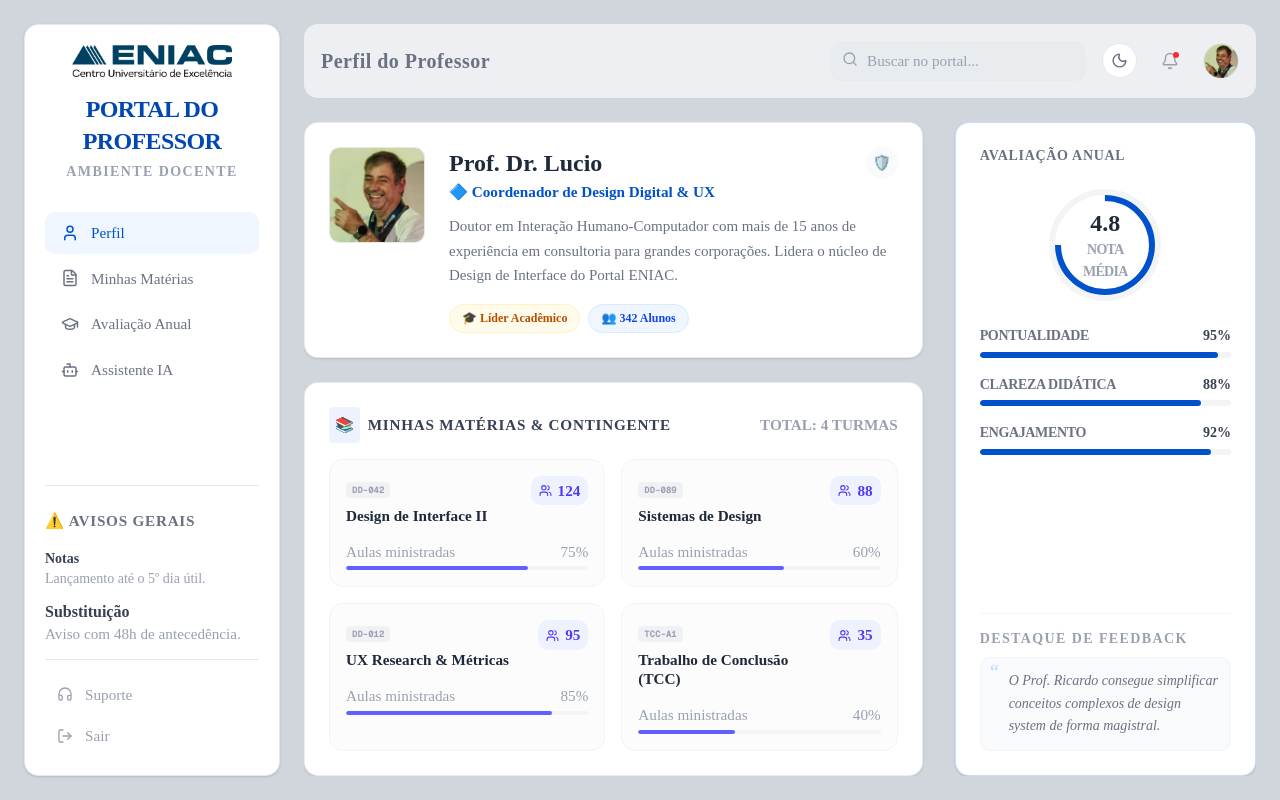
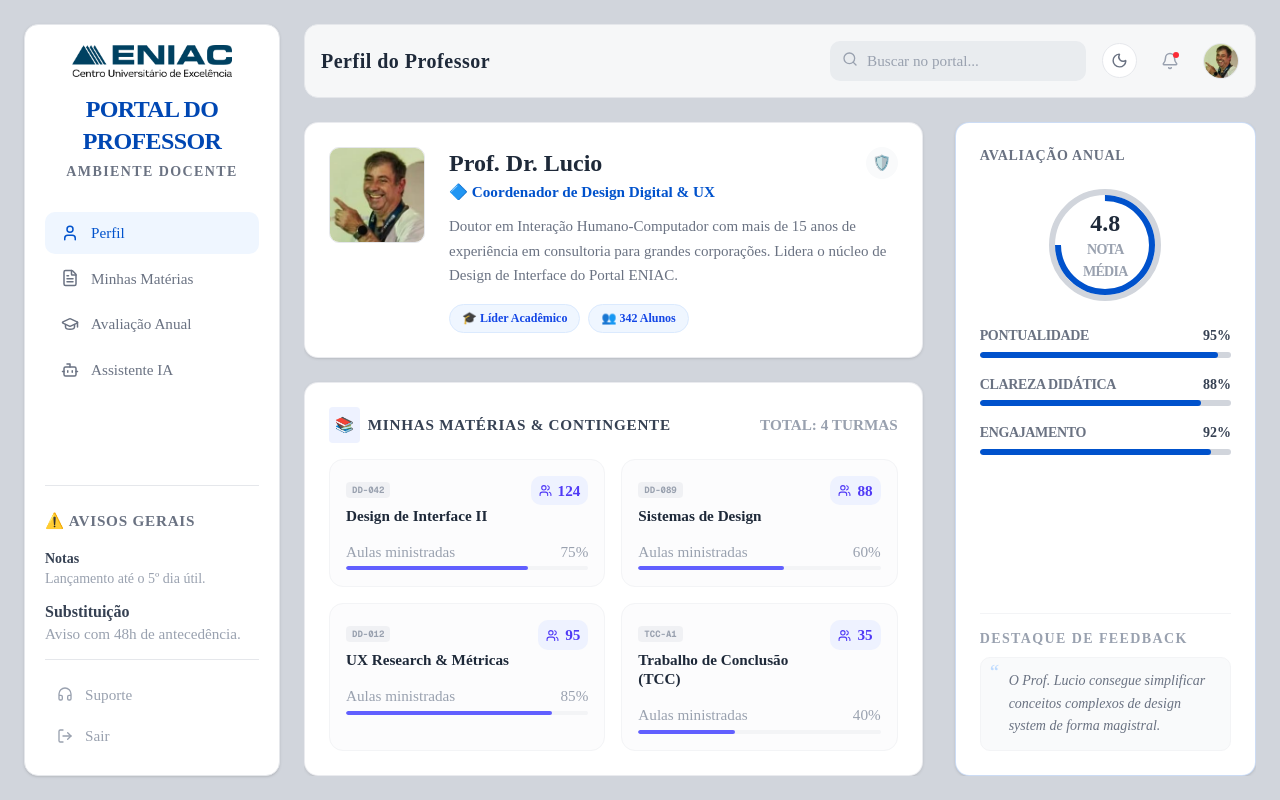
Before and after one commit to thalytaestevam02-dot/frontproject, a Next.js app: page /perfil_professor in a window 1280 px wide. Built offline with nearby package versions, Linux system fonts and the light colour scheme.

Commit message:
alteração nas cores dos textos das páginas  'Perfil_Professor' e 'Perfil_Ia_Professor'

```diff
--- a/components/Gestoria.tsx
+++ b/components/Gestoria.tsx
@@ -55,8 +55,8 @@ export default function GestoriaPage() {
           </div>
 
           <div className="mb-7 text-center">
-            <h1 className="text-2xl font-bold tracking-tight text-[#0047b3] dark:text-white">PORTAL DO GESTOR</h1>
-            <p className="mt-1 text-[11px] text-gray-400 dark:text-blue-400 font-bold uppercase tracking-widest">Ambiente Docente</p>
+            <h1 className="text-2xl font-bold tracking-tight text-[#0047b3] dark:text-[#0c6cfb]">PORTAL DO GESTOR</h1>
+            <p className="mt-1 text-[11px] text-gray-500 dark:text-white font-bold uppercase tracking-widest">Ambiente Docente</p>
           </div>
 
           <nav className="flex-1 space-y-1">
--- a/components/Perfil_Professor.tsx
+++ b/components/Perfil_Professor.tsx
@@ -44,27 +44,26 @@ const ProfessorDashboard = () => {
 
         {/* BARRA LATERAL (SIDEBAR) */}
         <aside className="w-64 flex flex-col bg-white dark:bg-[#161b22] rounded-xl shadow-sm dark:shadow-none border border-gray-200 dark:border-gray-800 p-5 shrink-0 transition-colors duration-300 h-full lg:sticky lg:top-6">
-      <div className="flex justify-center" style={{ maxWidth: '300px' }}>
+          <div className="flex justify-center w-full">
             <Image
-          src={isDarkMode ? "/eniac-logo-branca.png" : "/eniac-logo.png"}
+              src="/eniac-logo.png"
               alt="Logo ENIAC"
               width={160}
               height={50}
-          className="object-contain"
             />
           </div>
 
           <div className="mt-4 mb-7 text-center">
-            <h1 className="text-2xl bg-center font-bold tracking-tight text-[#0047b3] dark:text-white">PORTAL DO PROFESSOR</h1>
-            <p className="mt-1 text-[11px] text-gray-400 dark:text-blue-400 font-bold uppercase tracking-widest">Ambiente Docente</p>
+            <h1 className="text-2xl bg-center font-bold tracking-tight text-[#0047b3] dark:text-[#0c6cfb]">PORTAL DO PROFESSOR</h1>
+            <p className="mt-1 text-[11px] text-gray-500 dark:text-white font-bold uppercase tracking-widest">Ambiente Docente</p>
           </div>
 
           <nav className="flex-1 space-y-1">
-            <NavItem icon={<User size={18}/>} label="Perfil" active />
-            <NavItem icon={<FileText size={18}/>} label="Minhas Matérias" />
-            <NavItem icon={<GraduationCap size={18}/>} label="Avaliação Anual" />
+            <NavItem icon={<User size={18} />} label="Perfil" active />
+            <NavItem icon={<FileText size={18} />} label="Minhas Matérias" />
+            <NavItem icon={<GraduationCap size={18} />} label="Avaliação Anual" />
             <Link href="/ia_professor" className="block w-full">
-              <NavItem icon={<Bot size={18}/>} label="Assistente IA" />
+              <NavItem icon={<Bot size={18} />} label="Assistente IA" />
             </Link>
           </nav>
 
@@ -96,8 +95,8 @@ const ProfessorDashboard = () => {
 
         {/* CONTEÚDO PRINCIPAL (MAIN) */}
         <main className="flex min-h-0 flex-1 flex-col overflow-hidden">
-          <header className="flex justify-between items-center mb-6 py-3 px-4 sticky top-0 z-50 bg-[#f4f6f9]/80 dark:bg-[#0f1115]/80 backdrop-blur-md rounded-xl border border-transparent dark:border-gray-900 gap-4 transition-colors duration-300">
-            <h2 className="text-xl font-semibold tracking-wide text-gray-500 dark:text-gray-400 shrink-0">
+          <header className="flex justify-between items-center mb-6 py-3 px-4 bg-white/80 dark:bg-[#161b22]/80 backdrop-blur-md rounded-xl border border-gray-200 dark:border-gray-800 gap-4 transition-colors duration-300 shrink-0">
+            <h2 className="text-xl font-semibold tracking-wide text-gray-800 dark:text-white shrink-0">
               Perfil do Professor
             </h2>
 
@@ -125,7 +124,7 @@ const ProfessorDashboard = () => {
 
               {/* Notificações */}
               <button className="p-2 text-gray-400 dark:text-gray-500 hover:text-gray-600 dark:hover:text-white transition-colors relative shrink-0">
-                <Bell size={18}/>
+                <Bell size={18} />
                 <span className="absolute top-2 right-2 w-1.5 h-1.5 bg-red-500 rounded-full"></span>
               </button>
 
@@ -162,7 +161,7 @@ const ProfessorDashboard = () => {
                     Doutor em Interação Humano-Computador com mais de 15 anos de experiência em consultoria para grandes corporações. Lidera o núcleo de Design de Interface do Portal ENIAC.
                   </p>
                   <div className="flex gap-2">
-                    <span className="rounded-full border border-amber-100 bg-amber-50 px-3 py-1 text-[12px] font-semibold text-amber-700 dark:border-gray-700 dark:bg-[#2d333b] dark:text-amber-400">🎓 Líder Acadêmico</span>
+                    <span className="rounded-full border border-blue-100 bg-blue-50 px-3 py-1 text-[12px] font-semibold text-blue-700 dark:border-gray-700 dark:bg-[#2d333b] dark:text-gray-300">🎓 Líder Acadêmico</span>
                     <span className="rounded-full border border-blue-100 bg-blue-50 px-3 py-1 text-[12px] font-semibold text-blue-700 dark:border-gray-700 dark:bg-[#2d333b] dark:text-gray-300">👥 342 Alunos</span>
                   </div>
                 </div>
@@ -202,7 +201,7 @@ const ProfessorDashboard = () => {
                   <SubjectCard title="UX Research" quantity={4} status="Regular" date="01/11" />
 
                   <div className="border border-gray-200 dark:border-gray-800 rounded-xl flex flex-col items-center justify-center p-6 bg-gray-50/50 dark:bg-[#1c2128]/20 hover:bg-gray-100 dark:hover:bg-gray-800/50 cursor-pointer transition-all group">
-                    <Plus className="text-gray-400 group-hover:text-[#0052cc] dark:group-hover:text-blue-500 transition-colors" size={24}/>
+                    <Plus className="text-gray-400 group-hover:text-[#0052cc] dark:group-hover:text-blue-500 transition-colors" size={24} />
                     <span className="mt-2 text-sm font-bold uppercase tracking-wider text-gray-400">Ver Mais Matérias</span>
                   </div>
                 </div>
@@ -227,13 +226,13 @@ const ProfessorDashboard = () => {
 
             {/* COLUNA DA DIREITA (AVALIAÇÃO E NOVOS AVISOS DE DESEMPENHO) */}
             <div className="col-span-4 h-full">
-  <section className="bg-white dark:bg-[#161b22] border border-[#0052cc]/20 dark:border-orange-500/30 rounded-xl p-6 shadow-sm dark:shadow-none transition-colors duration-300 flex flex-col h-full justify-between">
+              <section className="bg-white dark:bg-[#161b22] border border-[#0052cc]/20 rounded-xl p-6 shadow-sm dark:shadow-none transition-colors duration-300 flex flex-col h-full justify-between">
                 {/* O conteúdo interno permanece exatamente igual */}
                 <div>
                   <h4 className="mb-6 text-xs font-bold uppercase tracking-wider text-gray-500 dark:text-white">Avaliação Anual</h4>
                   <div className="flex justify-center mb-6">
-                    <div className="relative w-28 h-28 flex items-center justify-center border-[6px] border-gray-100 dark:border-orange-500/20 rounded-full">
-                      <div className="absolute inset-0 border-[6px] border-[#0052cc] dark:border-orange-500 rounded-full border-t-transparent -rotate-45"></div>
+                    <div className="relative w-28 h-28 flex items-center justify-center border-[6px] border-gray-300 dark:border-[#0052cc]/20 rounded-full">
+                      <div className="absolute inset-0 border-[6px] border-[#0052cc] rounded-full border-t-transparent -rotate-45"></div>
                       <div className="text-center">
                         <span className="text-2xl font-black text-gray-800 dark:text-white">4.8</span>
                         <p className="px-3 text-[10px] font-bold uppercase tracking-tighter text-gray-400">Nota Média</p>
@@ -243,7 +242,7 @@ const ProfessorDashboard = () => {
                   {/* COLUNA DA DIREITA (AVALIAÇÃO E NOVOS AVISOS DE DESEMPENHO) */}
 
                   <div className="space-y-4 mb-6">
-                    <MetricBar label="Pontualidade"  value={95} />
+                    <MetricBar label="Pontualidade" value={95} />
                     <MetricBar label="Clareza Didática" value={88} />
                     <MetricBar label="Engajamento" value={92} />
                   </div>
@@ -254,7 +253,7 @@ const ProfessorDashboard = () => {
                     <span className="mb-2 block text-xs font-bold uppercase tracking-widest text-gray-400">Destaque de Feedback</span>
                     <div className="relative rounded-lg border border-gray-100 bg-gray-50 p-3 text-xs italic leading-relaxed text-gray-500 dark:border-gray-700 dark:bg-[#2d333b]/50 dark:text-gray-400">
                       <span className="absolute top-1 left-2 text-xl font-serif text-blue-200 dark:text-gray-700 leading-none">“</span>
-                      <p className="pl-4">O Prof. Ricardo consegue simplificar conceitos complexos de design system de forma magistral.</p>
+                      <p className="pl-4">O Prof. Lucio consegue simplificar conceitos complexos de design system de forma magistral.</p>
                     </div>
                   </div>
                 </div>
@@ -319,8 +318,7 @@ const ClassSchedule = ({ subject, time, room, type }: ClassScheduleProps) => (
 
 // ================= SUBCOMPONENTES AUXILIARES OTIMIZADOS =================
 const NavItem = ({ icon, label, active = false }: NavItemProps) => (
-  <div className={`flex items-center gap-3 px-4 py-2.5 rounded-lg cursor-pointer transition-all w-full ${
-    active
+  <div className={`flex items-center gap-3 px-4 py-2.5 rounded-lg cursor-pointer transition-all w-full ${active
       ? 'bg-blue-50 dark:bg-blue-500/10 text-[#0052cc] dark:text-blue-400 font-semibold'
       : 'hover:bg-gray-50 dark:hover:bg-gray-800 text-gray-500 dark:text-gray-400'
     }`}>
@@ -366,8 +364,8 @@ const MetricBar = ({ label, value }: MetricBarProps) => (
       <span className="text-[10px] text-gray-500 dark:text-gray-400 font-bold uppercase tracking-tight">{label}</span>
       <span className="text-[10px] text-gray-700 dark:text-white font-black">{value}%</span>
     </div>
-    <div className="h-1.5 w-full bg-gray-100 dark:bg-gray-800 rounded-full overflow-hidden">
-      <div className="h-full bg-[#0052cc] dark:bg-orange-400 rounded-full" style={{ width: `${value}%` }}></div>
+    <div className="h-1.5 w-full bg-gray-300 dark:bg-gray-800 rounded-full overflow-hidden">
+      <div className="h-full bg-[#0052cc] dark:border-[#0052cc]/20 rounded-full" style={{ width: `${value}%` }}></div>
     </div>
   </div>
 );
```
Also changed, not shown: components/Perfil_Ia_Professor.tsx (+17 -18 lines). Lines whose indentation alone changed are shown as unchanged.
